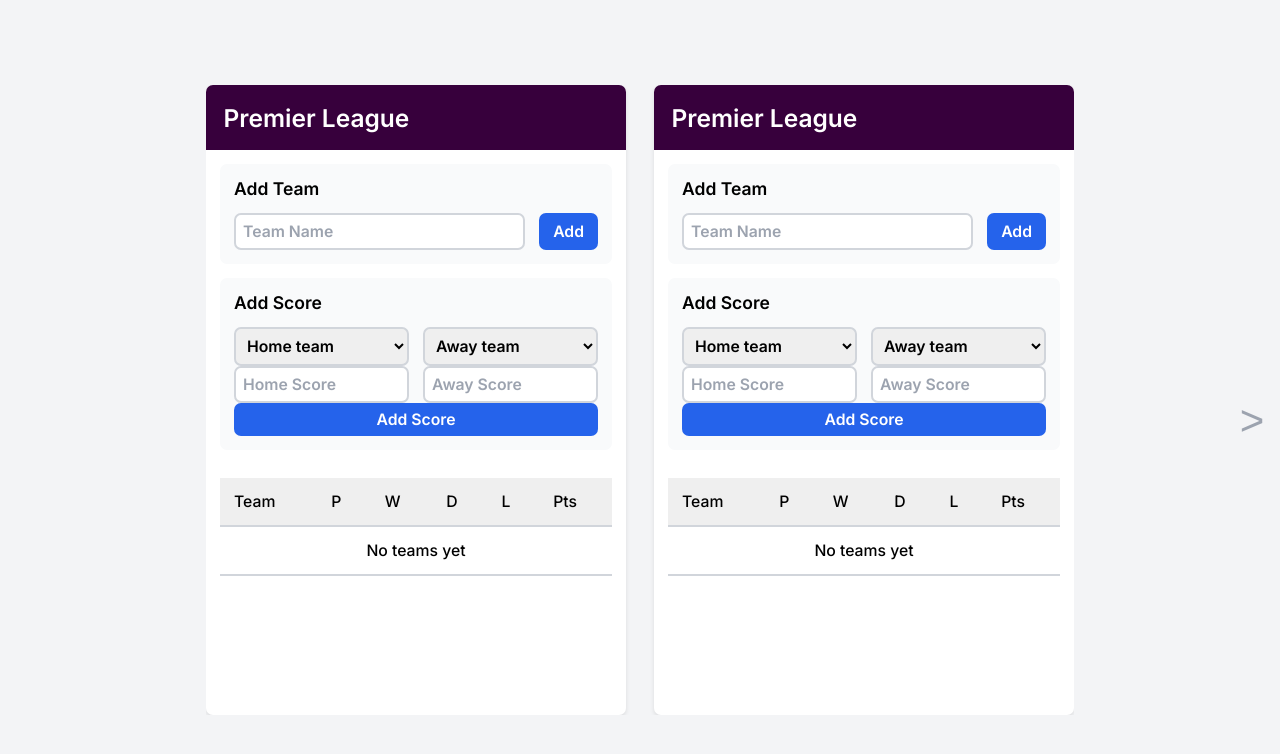
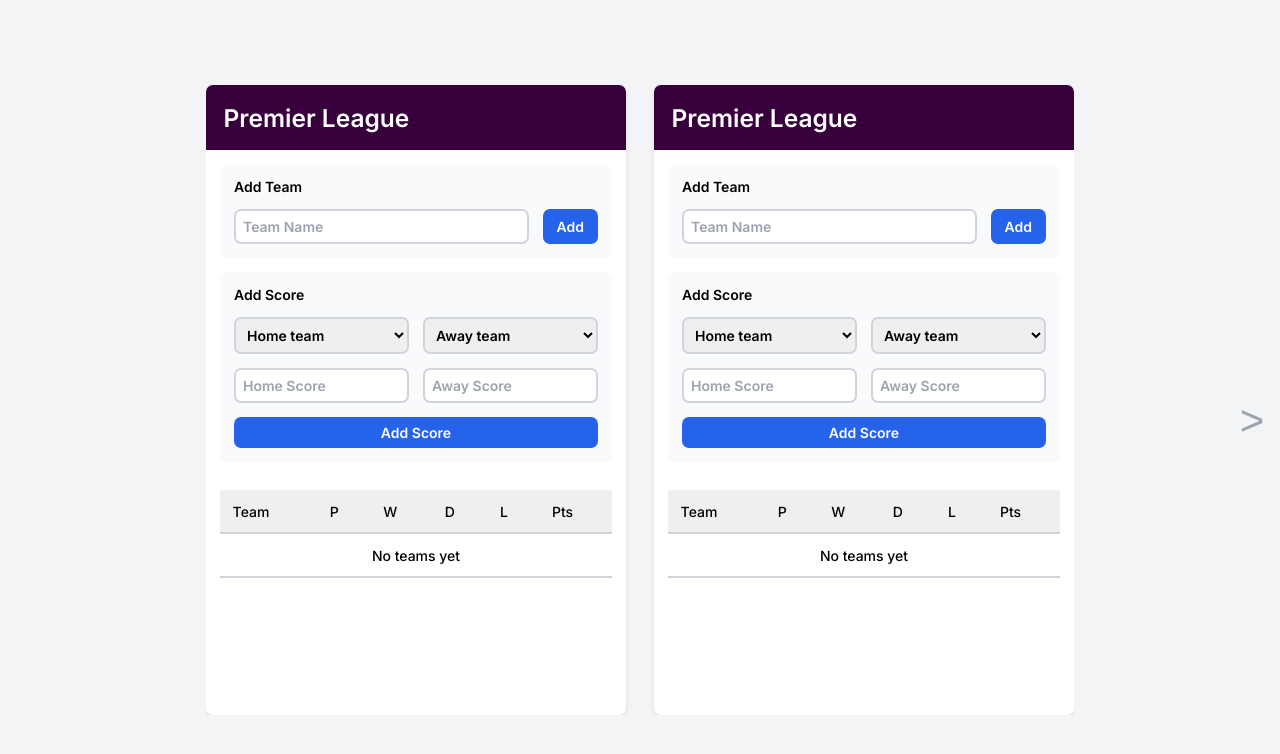
Before and after one commit to vytautas-abramikas/sports-standings, a React (Vite) app: page / in a window 1280 px wide. Shown: the top 754 px of the page. Built offline with nearby package versions, Linux system fonts and the light colour scheme.

Commit message:
final style changes before destructuring styles

```diff
--- a/src/components/AddMatchForm/AddMatchForm.tsx
+++ b/src/components/AddMatchForm/AddMatchForm.tsx
@@ -49,7 +49,7 @@
 
   return (
     <form onSubmit={handleSubmit}>
-      <div className="form-row">
+      <div className="form-row score">
         <select
           className="select half dark"
           value={homeId}
@@ -81,7 +81,7 @@
           ))}
         </select>
       </div>
-      <div className="form-row">
+      <div className="form-row score">
         <input
           type="text"
           placeholder="Home Score"
--- a/src/components/App/App.scss
+++ b/src/components/App/App.scss
@@ -68,7 +68,7 @@
 }
 
 .section-title {
-  font-size: 1.25rem;
+  font-size: 1rem;
   font-weight: 600;
   margin-bottom: 1rem;
   color: $color-text-dark;
@@ -77,13 +77,16 @@
 .form-row {
   display: flex;
   gap: 1rem;
+  &.score {
+    margin-bottom: 1rem;
+  }
 }
 
 .input,
 .select {
   flex: 1;
   padding: 0.5rem;
-  font-size: 1.125rem;
+  font-size: 1rem;
   font-weight: 600;
   border: 2px solid $color-border;
   border-radius: 0.5rem;
@@ -113,7 +116,7 @@
 .panel-button {
   background-color: $color-bg-button;
   color: $color-text-light;
-  font-size: 1.125rem;
+  font-size: 1rem;
   font-weight: 600;
   padding: 0.5rem;
   padding-inline: 1rem;
@@ -141,18 +144,18 @@
 .table {
   width: 100%;
   text-align: left;
-  font-size: 1.125rem;
+  font-size: 1rem;
   border-collapse: collapse;
 
   th {
-    padding: 1rem;
+    padding: 0.9rem;
     font-weight: 500;
     border-bottom: 2px solid $color-border;
     background-color: $color-bg-table-header;
   }
 
   td {
-    padding: 1rem;
+    padding: 0.9rem;
     font-weight: 500;
     border-bottom: 2px solid $color-border;
   }
```
